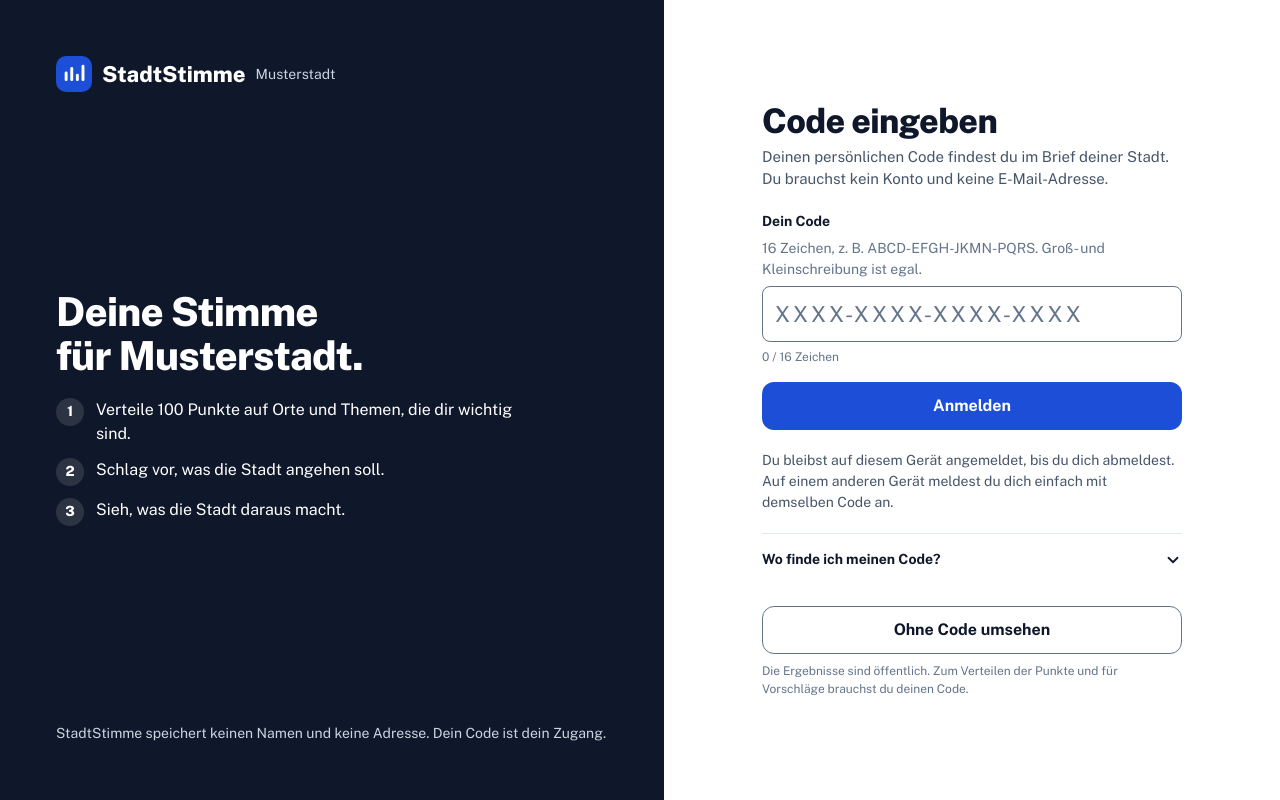
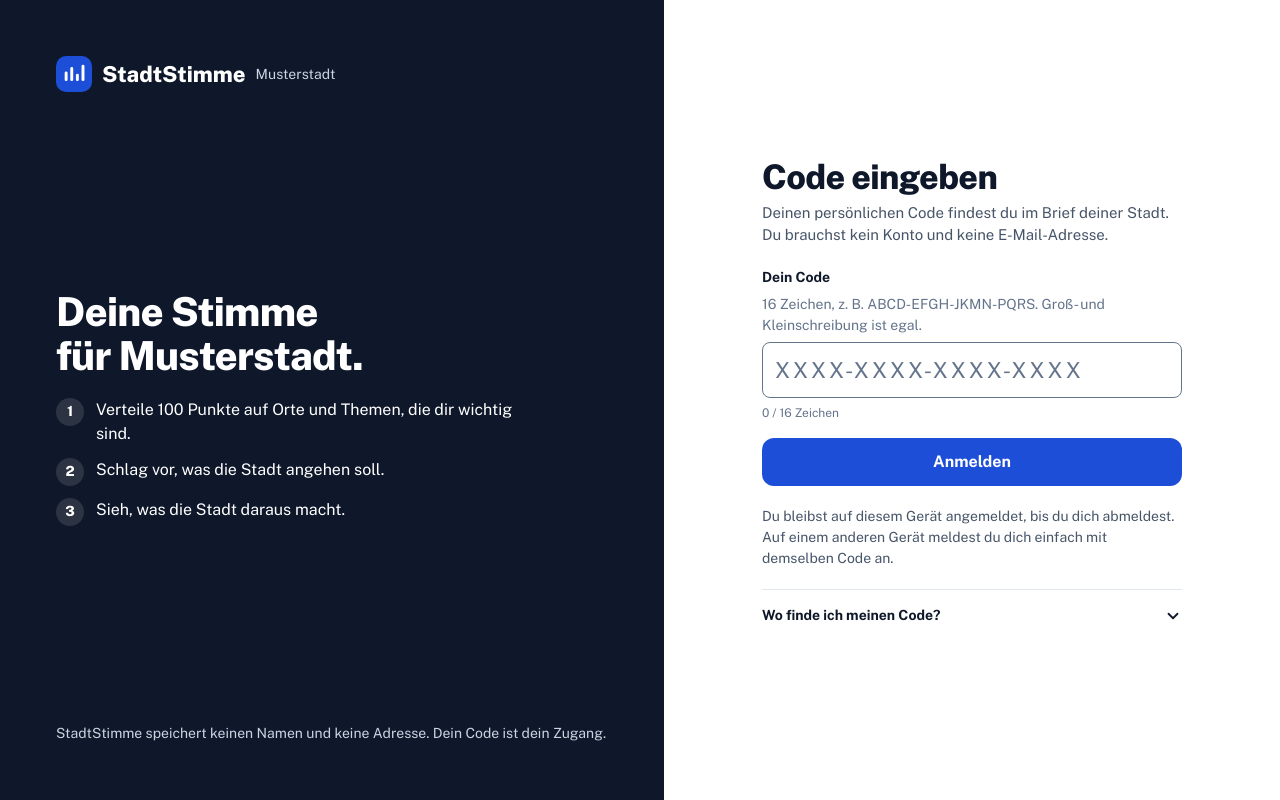
Before and after one commit to ElectricRoyale/stadt-stimme, a Django app: page /zugang/ in a window 1280 px wide. Run offline with Django 5.2, Linux system fonts and the light colour scheme.

Commit message:
Startseite entfernen: Einstieg direkt über den Code
"/" leitet jetzt weiter: angemeldet in den eigenen Bereich, sonst zur
Code-Eingabe. "Ohne Code umsehen" entfällt, bis es eine öffentliche
Ansicht gibt (Dashboard).

Co-Authored-By: Claude Opus 5.5 <noreply@anthropic.com>
Claude-Session: https://claude.ai/code/session_01FrfCvcgMoD9Q5noRWYp2ru

```diff
--- a/apps/access/templates/access/redeem.html
+++ b/apps/access/templates/access/redeem.html
@@ -66,11 +66,6 @@
       <p class="login__note">Du bleibst auf diesem Gerät angemeldet, bis du dich abmeldest. Auf einem anderen Gerät meldest du dich einfach mit demselben Code an.</p>
 
       {% include "access/_code_hilfe.html" %}
-
-      <div class="login__guest">
-        <a href="{% url 'core:home' %}" class="ss-btn ss-btn--secondary">Ohne Code umsehen</a>
-        <span>Die Ergebnisse sind öffentlich. Zum Verteilen der Punkte und für Vorschläge brauchst du deinen Code.</span>
-      </div>
     </div>
   </main>
 </div>
--- a/static/css/login.css
+++ b/static/css/login.css
@@ -80,9 +80,6 @@
 
 .login__note { margin: 0; font-size: var(--ss-text-sm); color: var(--ss-muted); }
 
-.login__guest { display: flex; flex-direction: column; gap: var(--ss-space-2); }
-.login__guest .ss-btn { width: 100%; }
-.login__guest span { font-size: var(--ss-text-xs); color: var(--ss-subtle); }
 
 /* Aufklappbare Hilfe „Wo finde ich meinen Code?" */
 .code-help { border-top: 1px solid var(--ss-divider); }
```
Also changed, not shown: apps/access/tests/test_views.py (+3 -5 lines), apps/core/tests/test_views.py (+10 -1 lines), apps/core/views.py (+8 -3 lines), templates/core/home.html (deleted, +0 -10 lines), README.md.
